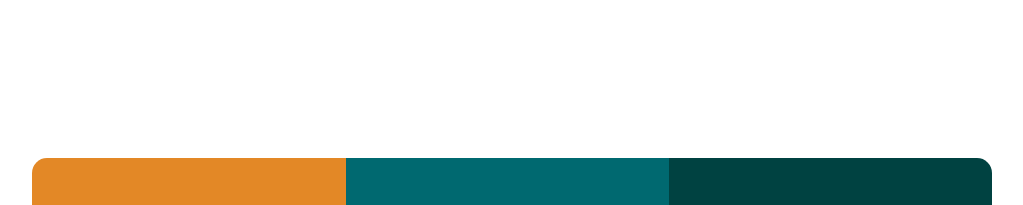
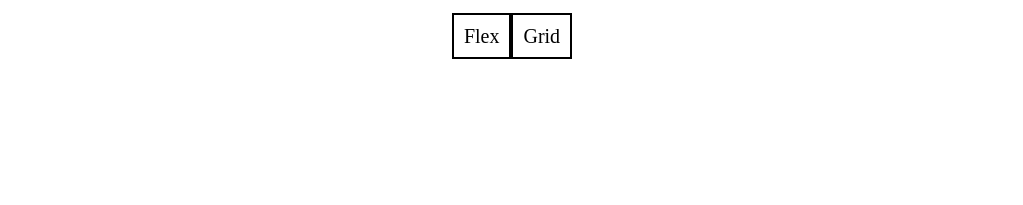
Before and after one commit to 0-th/Layouts_I4GxZuri_task, a plain HTML site: page index.html in a window 1280 px wide. Shown: the top 205 px of the page, without its empty margins (128-1151 px from the left). Drawn offline with Linux system fonts and the light colour scheme.

Commit message:
Add Navbar structure and styling

```diff
--- a/css/style.css
+++ b/css/style.css
@@ -18,6 +18,9 @@
 body {
     font-size: 15px;
     line-height: 1.6;
+}
+
+.content {
     min-height: 100vh;
     display: flex;
     align-content: center;
@@ -32,6 +35,28 @@ body {
 
 .inner-container {
     padding: 50px;
+}
+
+header ul {
+    list-style-type: none;
+}
+
+header a {
+    text-decoration: none;
+    color: inherit;
+    border: 2px solid black;
+    padding: 10px;
+    font-size: 20px;
+}
+
+header {
+    width: 100%;
+    padding: 20px;
+}
+
+ul {
+    display: flex;
+    justify-content: center;
 }
 
 button {
@@ -96,4 +121,5 @@ button {
         justify-content: center;
         align-content: center;
     }
+
 }
--- a/index.html
+++ b/index.html
@@ -9,6 +9,16 @@
     <title>Zuri_layout_task</title>
 </head>
 <body>
+
+    <header>
+        <nav class="navbar">
+            <ul>
+                <li><a href="index.html">Flex</a></li>
+                <li><a href="grid.html">Grid</a></li>
+            </ul>
+        </nav>
+    </header>
+    <div class="content">
         <div class="container">
             <section class="orange">
                 <div class="inner-container">
@@ -46,5 +56,6 @@
                 </div>
             </section>
         </div>
+    </div>
 </body>
 </html>
```
Also changed, not shown: grid.html (added). Lines whose indentation alone changed are shown as unchanged.
